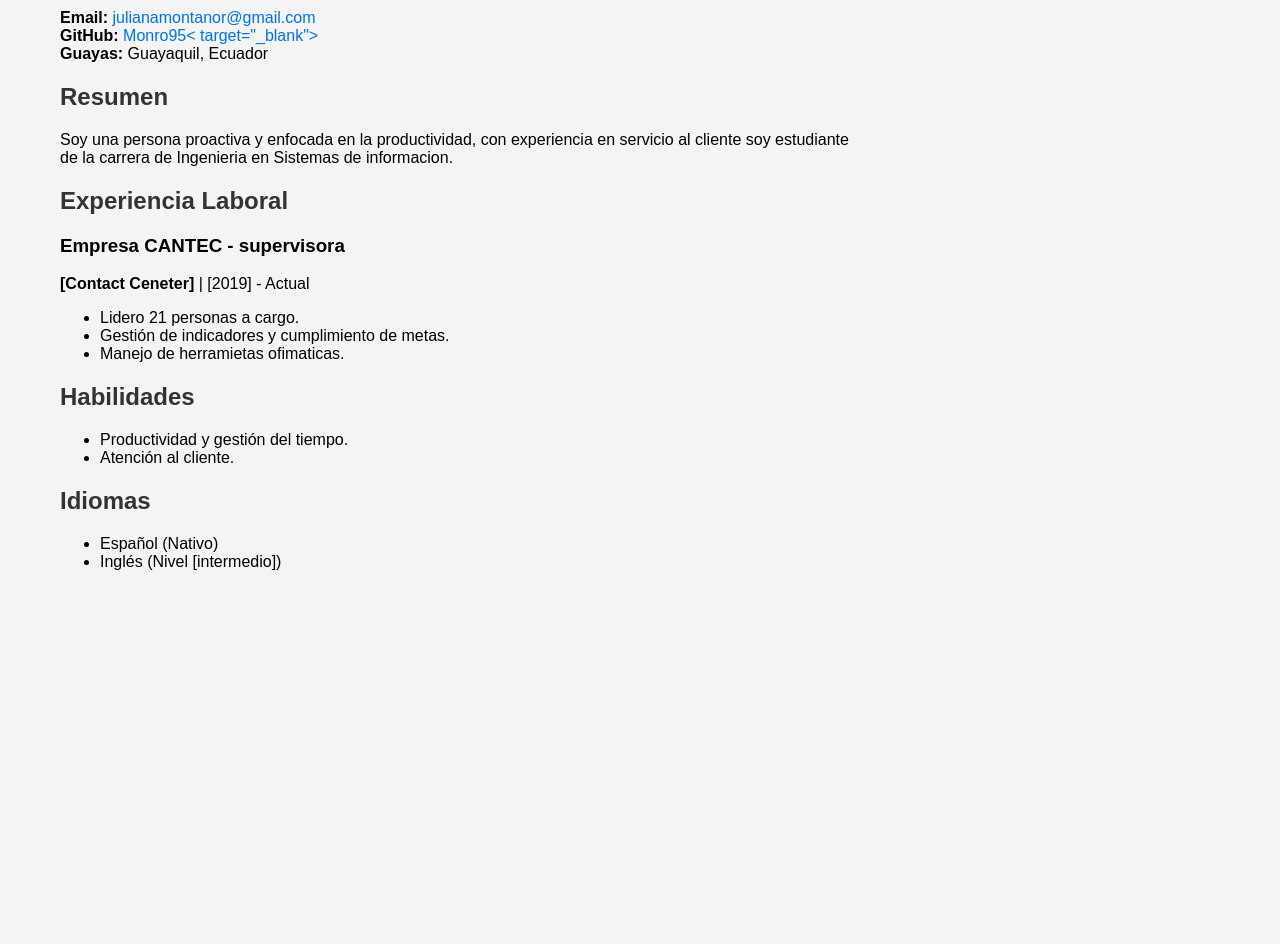
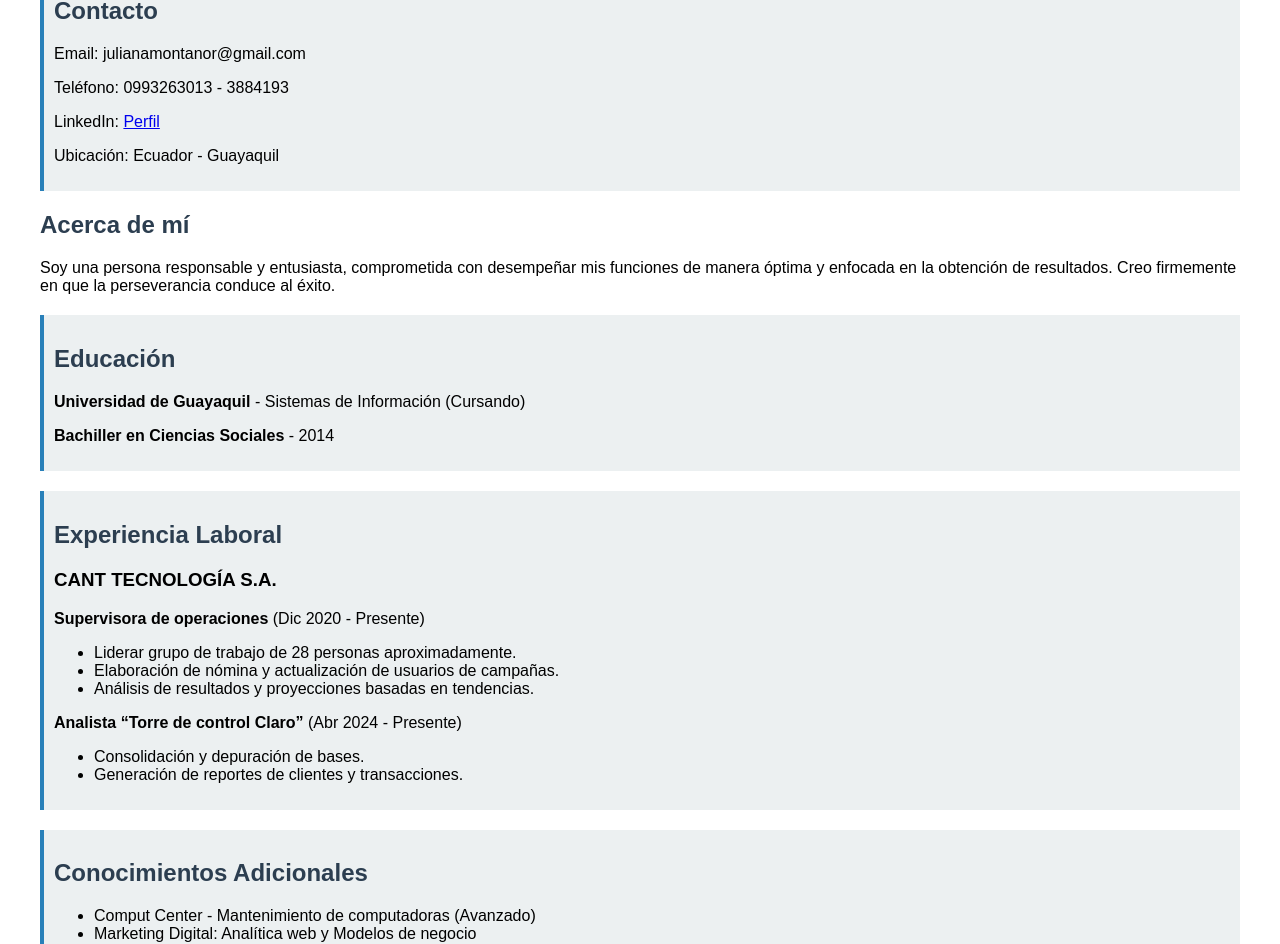
Before and after one commit to Monro95/CV-1DEBER, a plain HTML site: page index.html in a window 1280 px wide. Shown: the part 131-1075 px from the top of the page. Before the commit the page ends 800 px from the top, so only its background shows below. Drawn offline with Linux system fonts and the light colour scheme.

Commit message:
Update index.html

```diff
--- a/index.html
+++ b/index.html
@@ -1,69 +1,69 @@
 <!DOCTYPE html>
-<html lang="en">
+<html lang="es">
 <head>
     <meta charset="UTF-8">
     <meta name="viewport" content="width=device-width, initial-scale=1.0">
-    <title>Juliana Montaño Rodriguez - CV</title>
+    <title>Currículum de Juliana Montaño</title>
     <style>
-        body {
-            font-family: Arial, sans-serif;
-            margin: 40px;
-            padding: 20px;
-            max-width: 800px;
-            background-color: #f4f4f4;
-        }
-        h1, h2 {
-            color: #333;
-        }
-        .contact-info a {
-            text-decoration: none;
-            color: #0073e6;
-        }
-        .section {
-            margin-bottom: 20px;
-        }
+        body { font-family: Arial, sans-serif; margin: 40px; }
+        h1, h2 { color: #2C3E50; }
+        .section { margin-bottom: 20px; }
+        .contacto, .educacion, .experiencia, .conocimientos, .referencias { padding: 10px; border-left: 4px solid #2980B9; background: #ECF0F1; }
     </style>
 </head>
 <body>
     <h1>Juliana Montaño</h1>
-    <p class="contact-info">
-        <strong>Email:</strong> <a>julianamontanor@gmail.com</a><br>
-        <strong>GitHub:</strong> <a >Monro95< target="_blank"><github class="com">
-        <monro95></monro95></a><br>
-    <strong>Guayas:</strong> Guayaquil, Ecuador
-    </p>
 
-    <div class="section">
-        <h2>Resumen</h2>
-        <p>Soy una persona proactiva y enfocada en la productividad, con experiencia en servicio al cliente soy estudiante de la carrera de Ingenieria en Sistemas de informacion.</p>
+    <div class="section contacto">
+        <h2>Contacto</h2>
+        <p>Email: julianamontanor@gmail.com</p>
+        <p>Teléfono: 0993263013 - 3884193</p>
+        <p>LinkedIn: <a href="https://www.linkedin.com/in/juliana-montaño-rodriguez07b533230">Perfil</a></p>
+        <p>Ubicación: Ecuador - Guayaquil</p>
     </div>
 
-    <div class="section">
+    <div class="section acerca">
+        <h2>Acerca de mí</h2>
+        <p>Soy una persona responsable y entusiasta, comprometida con desempeñar mis funciones de manera óptima y enfocada en la obtención de resultados. Creo firmemente en que la perseverancia conduce al éxito.</p>
+    </div>
+
+    <div class="section educacion">
+        <h2>Educación</h2>
+        <p><strong>Universidad de Guayaquil</strong> - Sistemas de Información (Cursando)</p>
+        <p><strong>Bachiller en Ciencias Sociales</strong> - 2014</p>
+    </div>
+
+    <div class="section experiencia">
         <h2>Experiencia Laboral</h2>
-        <h3>Empresa CANTEC - supervisora</h3>
-        <p><strong>[Contact Ceneter]</strong> | [2019] - Actual</p>
+        <h3>CANT TECNOLOGÍA S.A.</h3>
+        <p><strong>Supervisora de operaciones</strong> (Dic 2020 - Presente)</p>
         <ul>
-            <li>Lidero 21  personas a cargo.</li>
-            <li>Gestión de indicadores y  cumplimiento de metas.</li>
-            <li>Manejo de herramietas ofimaticas.</li>
+            <li>Liderar grupo de trabajo de 28 personas aproximadamente.</li>
+            <li>Elaboración de nómina y actualización de usuarios de campañas.</li>
+            <li>Análisis de resultados y proyecciones basadas en tendencias.</li>
+        </ul>
+        <p><strong>Analista “Torre de control Claro”</strong> (Abr 2024 - Presente)</p>
+        <ul>
+            <li>Consolidación y depuración de bases.</li>
+            <li>Generación de reportes de clientes y transacciones.</li>
         </ul>
     </div>
 
-
-    <div class="section">
-        <h2>Habilidades</h2>
+    <div class="section conocimientos">
+        <h2>Conocimientos Adicionales</h2>
         <ul>
-            <li>Productividad y gestión del tiempo.</li>
-            <li>Atención al cliente.</li>
+            <li>Comput Center - Mantenimiento de computadoras (Avanzado)</li>
+            <li>Marketing Digital: Analítica web y Modelos de negocio</li>
+            <li>Udemy: Programación en PHP (Básico), Java (Intermedio), MySQL (Básico)</li>
+            <li>Fundación Carlos Slim: Técnico en redes, Supervisor de operaciones, Servicio y atención al cliente</li>
         </ul>
     </div>
 
-    <div class="section">
-        <h2>Idiomas</h2>
-        <ul>
-            <li>Español (Nativo)</li>
-            <li>Inglés (Nivel [intermedio])</li>
-        </ul>
+    <div class="section referencias">
+        <h2>Referencias</h2>
+        <p><strong>Ing. Luis Ramos Ycaza</strong> - 0996961202</p>
+        <p><strong>Daniela Knezevich Palacios</strong> - 0997767411</p>
+        <p><strong>Ing. Romina Acosta Mato</strong> - 0959945408</p>
     </div>
 </body>
 </html>
```
